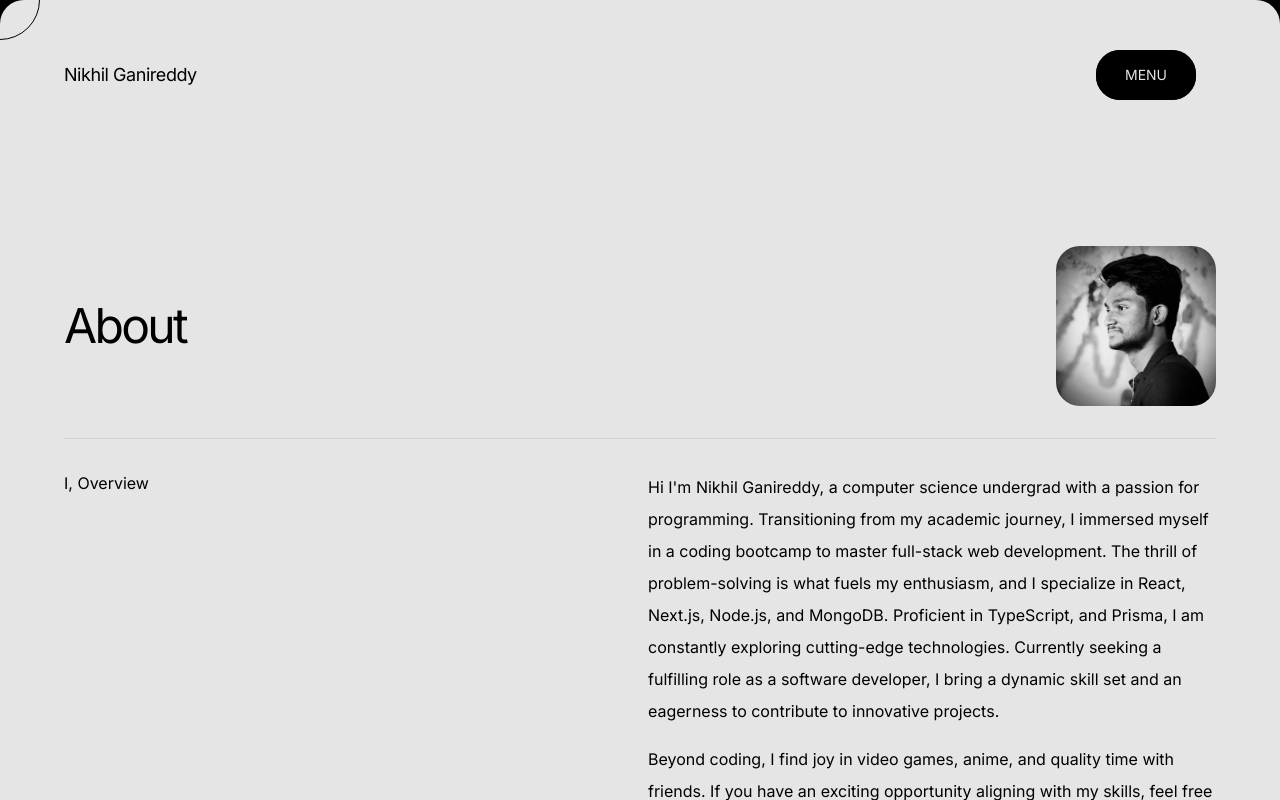
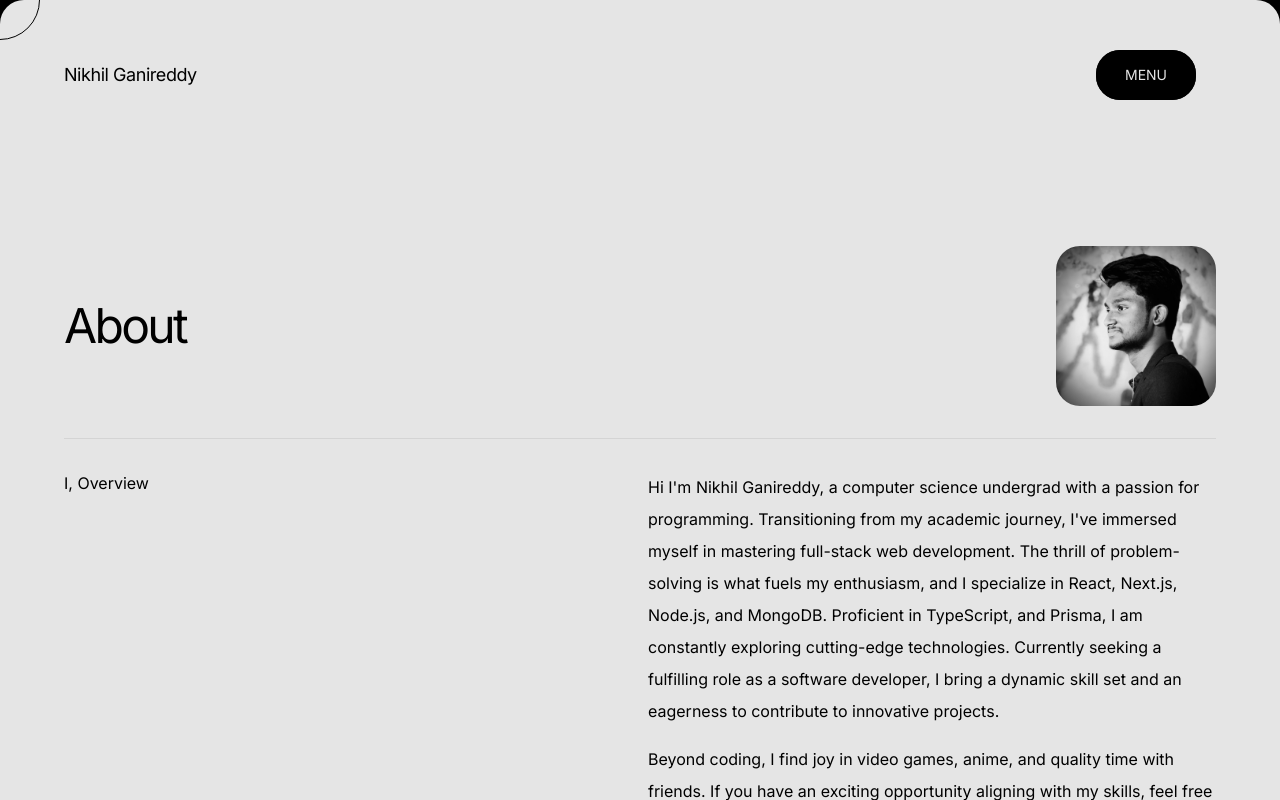
Before and after one commit to NikhilGanireddy/portvolio-v2, a Next.js app: page /about in a window 1280 px wide. Built offline with nearby package versions, Linux system fonts and the light colour scheme.

Commit message:
Commit 7 about paragraph change

```diff
--- a/components/AboutPage/AboutPage.jsx
+++ b/components/AboutPage/AboutPage.jsx
@@ -51,7 +51,7 @@ const AboutPage = () => {
                         }}
                         className={`text-sm md:text-base leading-6 md:leading-8`}>
                         Hi I'm Nikhil Ganireddy, a computer science undergrad with a passion for programming.
-                        Transitioning from my academic journey, I immersed myself in a coding bootcamp to master
+                        Transitioning from my academic journey, I've immersed myself in mastering
                         full-stack web development. The thrill of problem-solving is what fuels my enthusiasm, and I
                         specialize in React, Next.js, Node.js, and MongoDB. Proficient in TypeScript, and
                         Prisma, I am constantly exploring cutting-edge technologies. Currently seeking a fulfilling role
```
